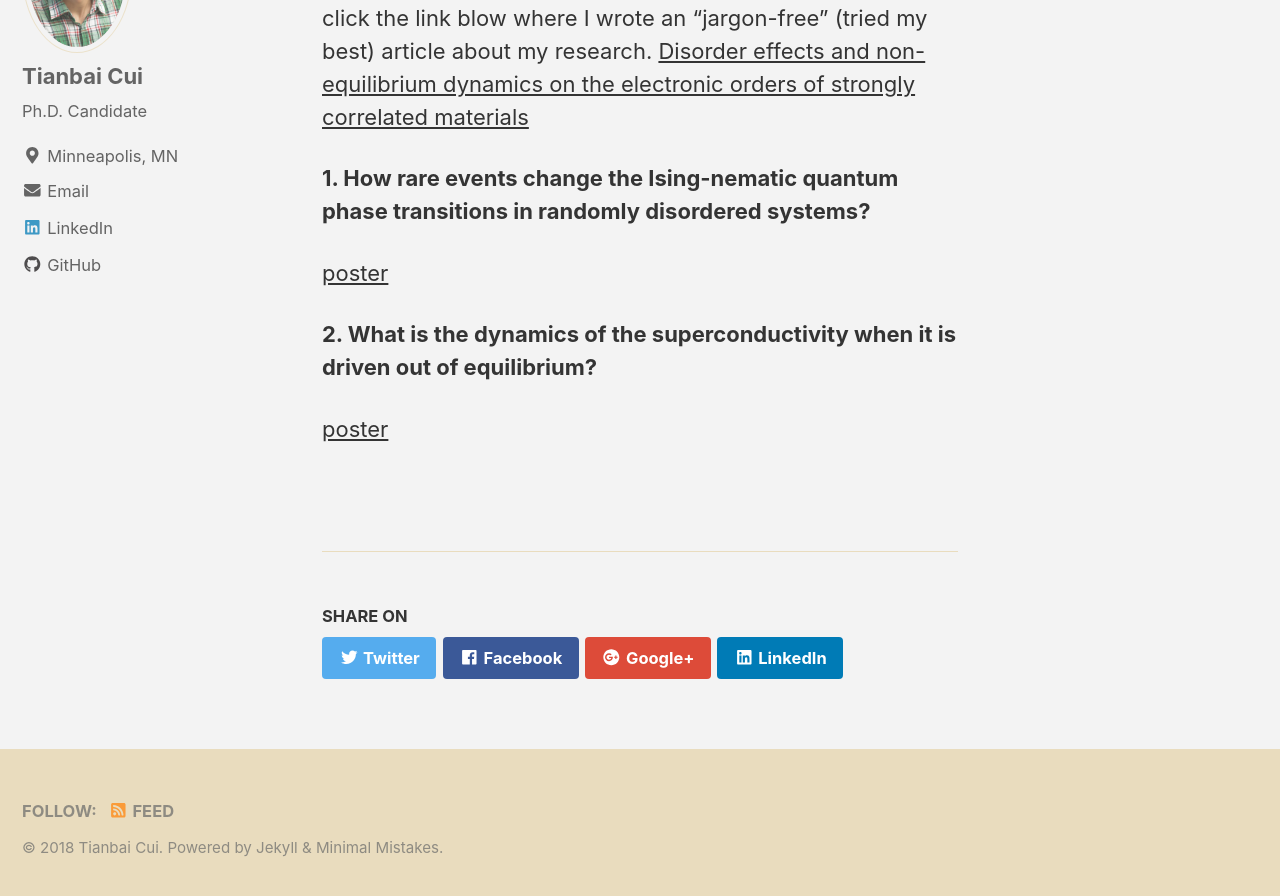
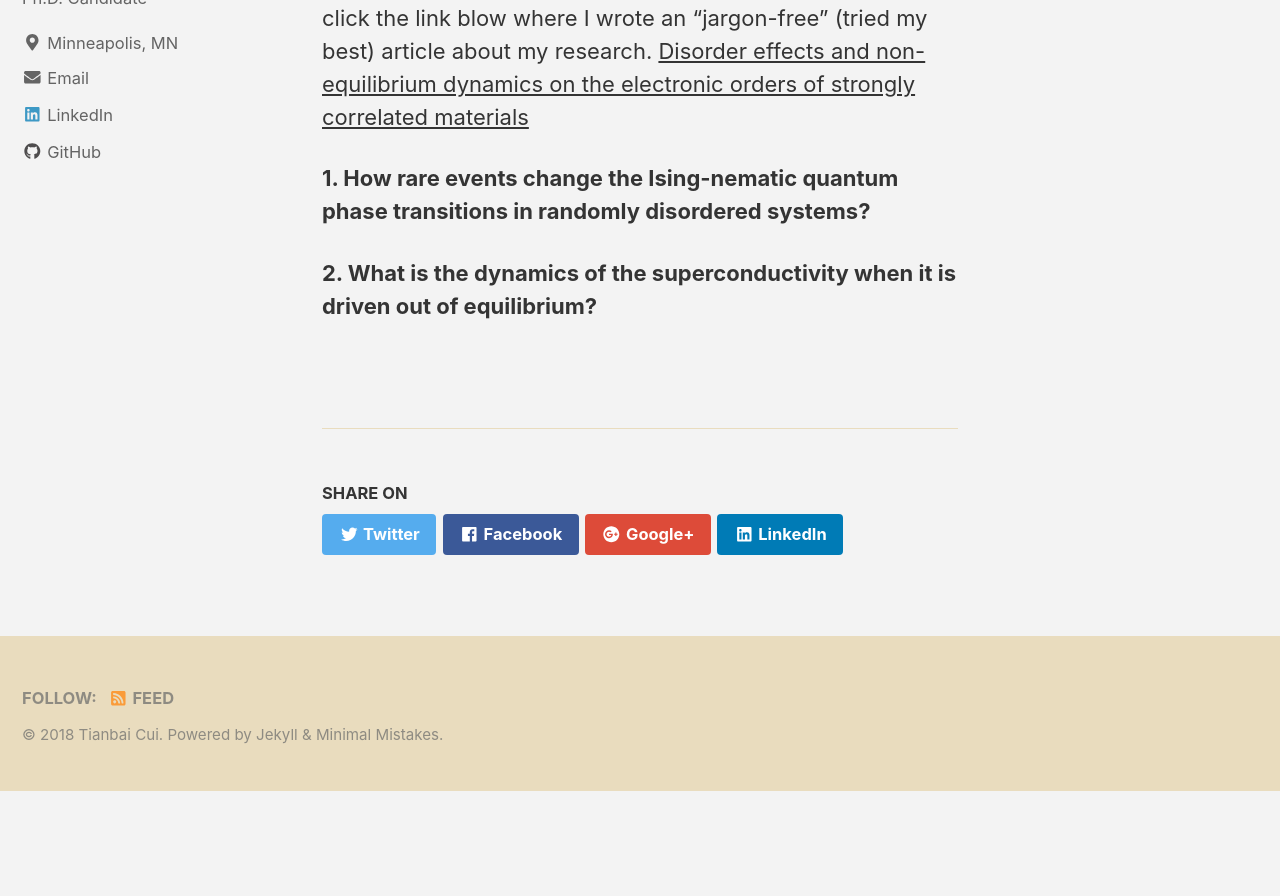
Before and after one commit to TianbaiCui/tianbaicui.github.io, a Jekyll site: the page built from _pages/Research.md, in a window 1280 px wide and 900 px high, scrolled down 1335 px. Shown: the top 896 px of the window. Built offline with Jekyll 4.4.1, drawn with Linux system fonts in a browser that asks for light colours; nearby versions of some CDN libraries; after the commit the page ends 2126 px from its top, so only the background shows below that.

Commit message:
Modify research page.

```diff
--- a/_pages/Research.md
+++ b/_pages/Research.md
@@ -9,9 +9,6 @@ My research is devoted to understand the behaviors of the strongly correlated el
 
 **1. How rare events change the Ising-nematic quantum phase transitions in randomly disordered systems?**
 
-[poster](/assets/images/Posters/poster_disorder.pdf)
 
 
 **2. What is the dynamics of the superconductivity when it is driven out of equilibrium?**
-
-[poster](/assets/images/Posters/poster_non-equilibrium.pdf)
```
